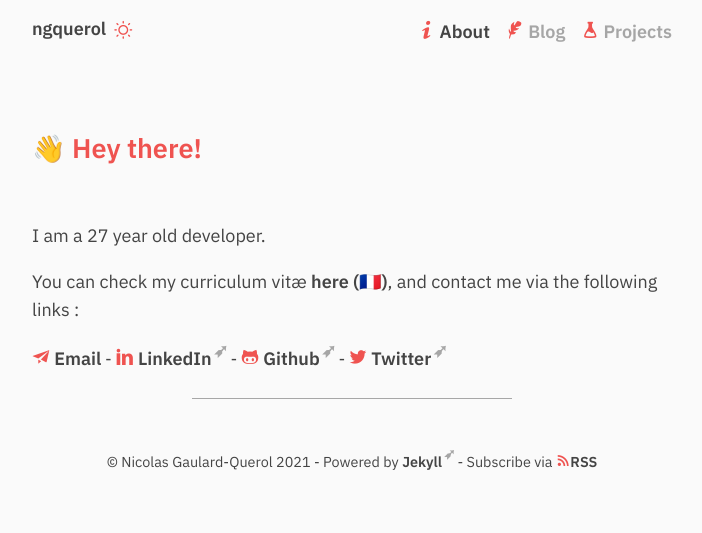
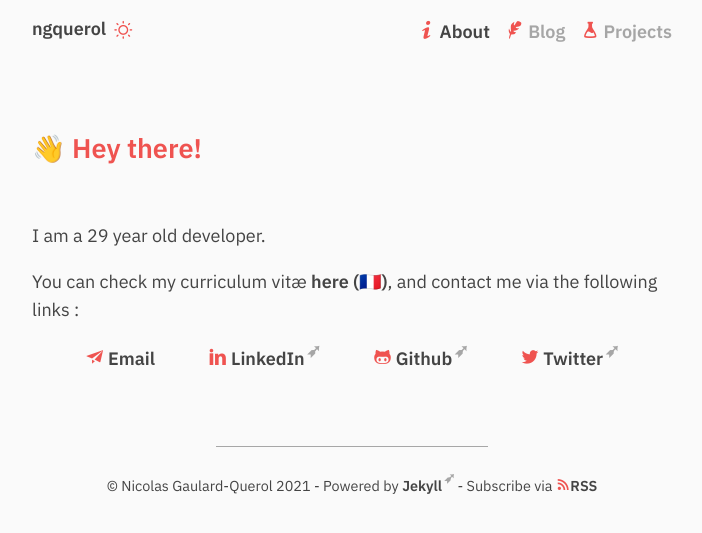
Before and after one commit to ngquerol/ngquerol.github.io, a Jekyll site: the page built from index.md, in a window 1280 px wide. Shown: the top 533 px of the page, without its empty margins (288-990 px from the left). Built offline with Jekyll 4.4.1, drawn with Linux system fonts in a browser that asks for light colours.

```diff
--- a/_includes/footer.html
+++ b/_includes/footer.html
@@ -1,7 +1,7 @@
     </main>
-    <hr>
 
     <footer class="site-footer">
+      <hr>
       <p>
         &copy; {{ site.author }} {{ 'now' | date: "%Y" }} - Powered by <a href="https://jekyllrb.com">Jekyll</a> - Subscribe via <a href="{{ "/feed.xml" | relative_url }}"><span class="icon-syndication"></span>RSS</a>
       </p>
--- a/_layouts/post.html
+++ b/_layouts/post.html
@@ -11,8 +11,6 @@ layout: default
   </header>
   {{ content }}
 </article>
-
-<hr>
 
 <nav class="post-navigation">
   {% if page.previous.url %}
--- a/index.md
+++ b/index.md
@@ -3,25 +3,30 @@ layout: page
 title: 👋 Hey there!
 ---
 
-I am a 27 year old developer.
+I am a 29 year old developer.
 
 You can check my curriculum vitæ [here
 (🇫🇷)](/assets/files/CV_Nicolas_Gaulard-Querol.pdf),
 and contact me via the following links :
 
-<address>
-  <span class="icon-mail"></span>
-  <a title="Email" href="mailto:{{ site.email }}">Email</a>
-  &dash;
-  <span class="icon-lnkdn"></span>
-  <a href="https://www.linkedin.com/in/{{site.linkedin_username }}"
-     target="_blank" ref="noreferrer" rel="noopener">LinkedIn</a>
-  &dash;
+<address class="addr-list">
+  <span class="addr">
+    <span class="icon-mail"></span>
+    <a title="Email" href="mailto:{{ site.email }}">Email</a>
+  </span>
+  <span class="addr">
+    <span class="icon-lnkdn"></span>
+    <a href="https://www.linkedin.com/in/{{site.linkedin_username }}"
+       target="_blank" ref="noreferrer" rel="noopener">LinkedIn</a>
+  </span>
+  <span class="addr">
   <span class="icon-ghub"></span>
-  <a href="https://github.com/{{ site.github_username }}"
-     target="_blank" ref="noreferrer" rel="noopener">Github</a>
-  &dash;
-  <span class="icon-twttr"></span>
-  <a href="https://twitter.com/{{ site.twitter_username }}"
-   target="_blank" ref="noreferrer" rel="noopener">Twitter</a>
+    <a href="https://github.com/{{ site.github_username }}"
+       target="_blank" ref="noreferrer" rel="noopener">Github</a>
+  </span>
+  <span class="addr">
+    <span class="icon-twttr"></span>
+    <a href="https://twitter.com/{{ site.twitter_username }}"
+       target="_blank" ref="noreferrer" rel="noopener">Twitter</a>
+  </span>
 </address>
```
Also changed, not shown: projects/index.md (+3 -7 lines).
